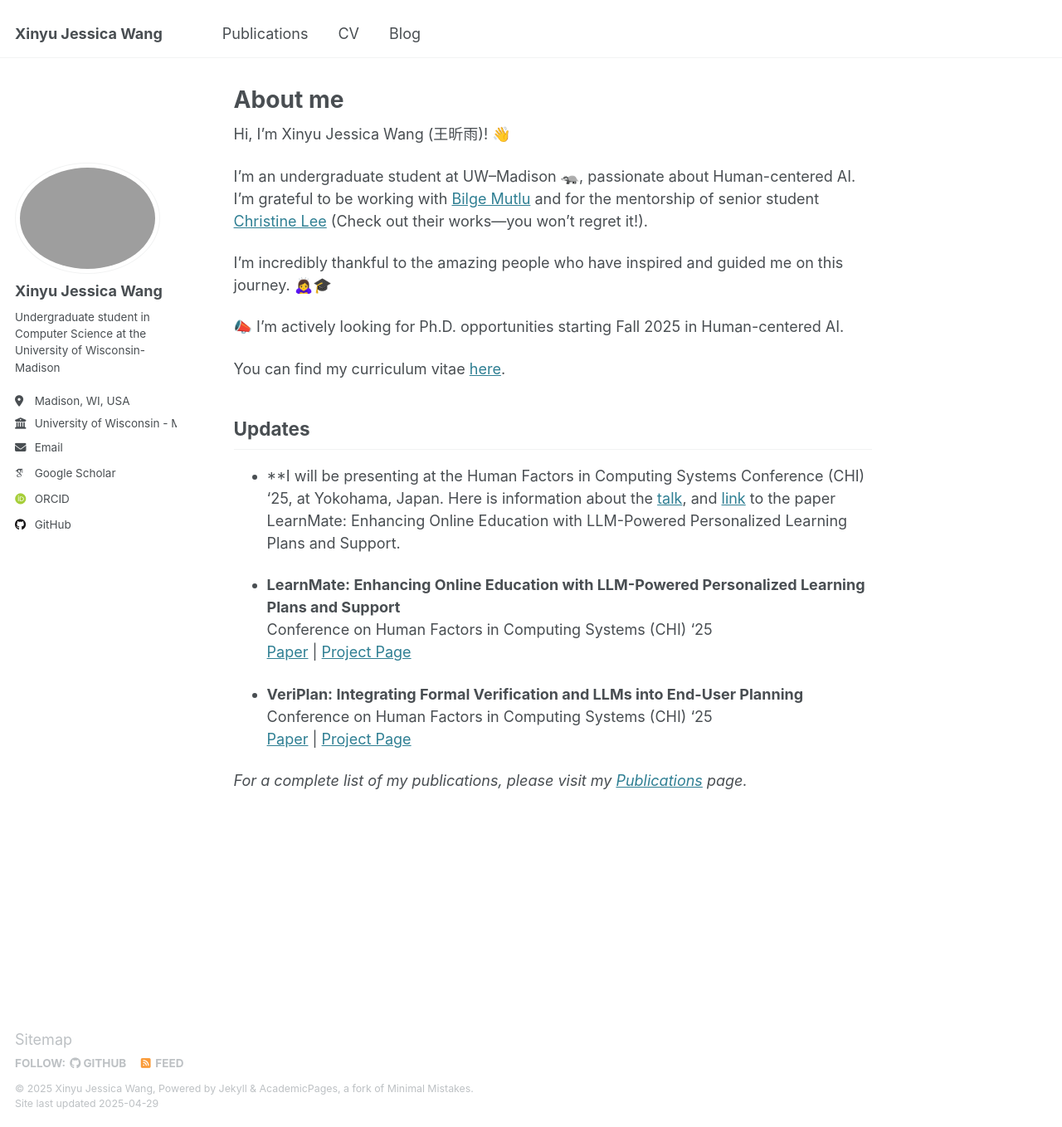
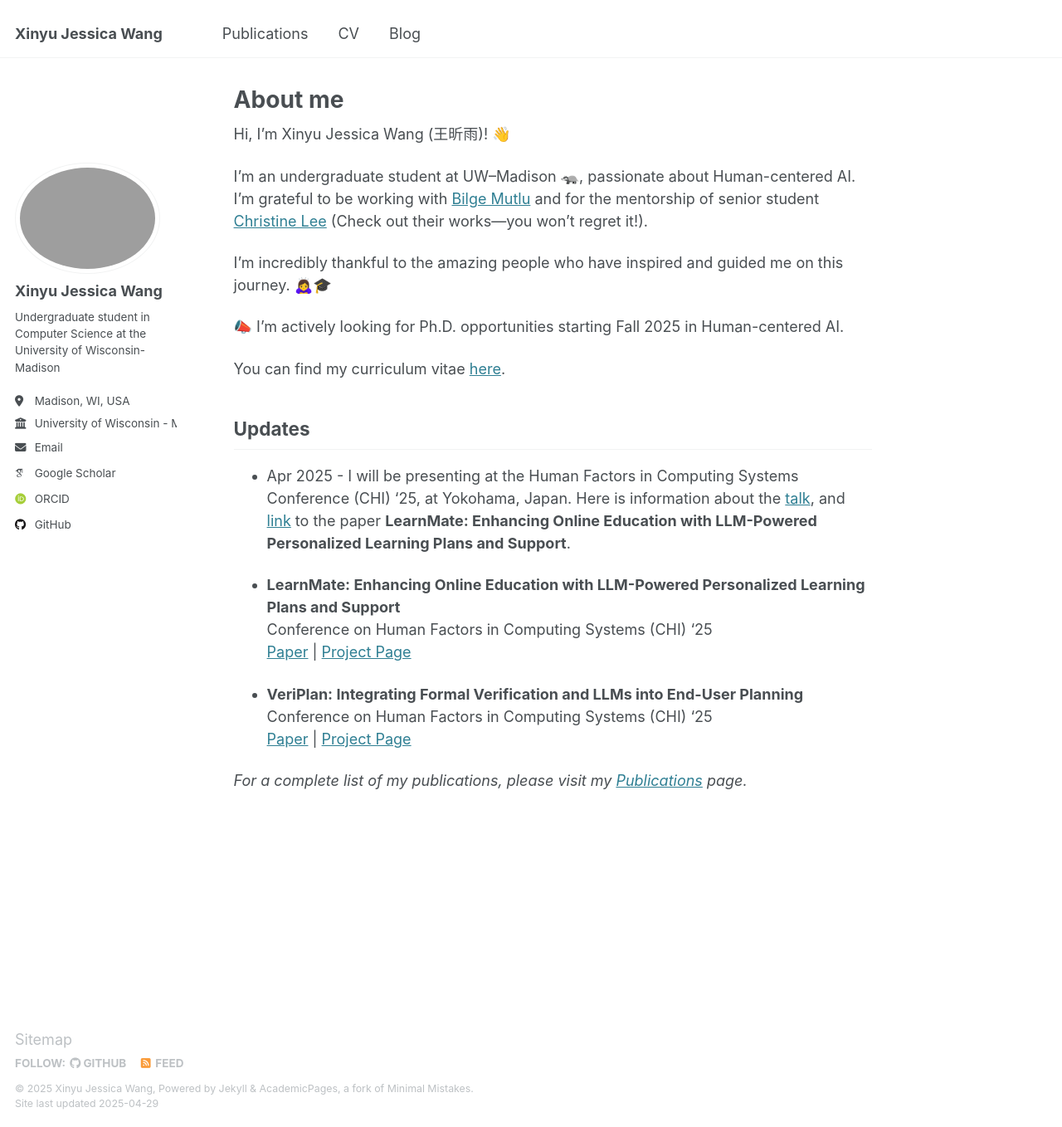
Before and after one commit to xwang2775/xwang2775.github.io, a Jekyll site: the page built from _pages/about.md, in a window 1280 px wide and 1358 px high. Shown: the whole window at 83% size. Built offline with Jekyll 4.4.1, drawn with Linux system fonts in a browser that asks for light colours; some web fonts are replaced.

Commit message:
update 2025/4/28

```diff
--- a/_pages/about.md
+++ b/_pages/about.md
@@ -20,7 +20,7 @@ You can find my curriculum vitae [here](https://drive.google.com/file/d/1WoSETtp
 
 ## Updates
 
-- **I will be presenting at the Human Factors in Computing Systems Conference (CHI) '25, at Yokohama, Japan. Here is information about the [talk](https://programs.sigchi.org/chi/2025/program/content/194261), and [link](https://arxiv.org/abs/2503.13340) to the paper LearnMate: Enhancing Online Education with LLM-Powered Personalized Learning Plans and Support.
+- Apr 2025 - I will be presenting at the Human Factors in Computing Systems Conference (CHI) '25, at Yokohama, Japan. Here is information about the [talk](https://programs.sigchi.org/chi/2025/program/content/194261), and [link](https://arxiv.org/abs/2503.13340) to the paper **LearnMate: Enhancing Online Education with LLM-Powered Personalized Learning Plans and Support**.
 
 - **LearnMate: Enhancing Online Education with LLM-Powered Personalized Learning Plans and Support**
   Conference on Human Factors in Computing Systems (CHI) '25
```
